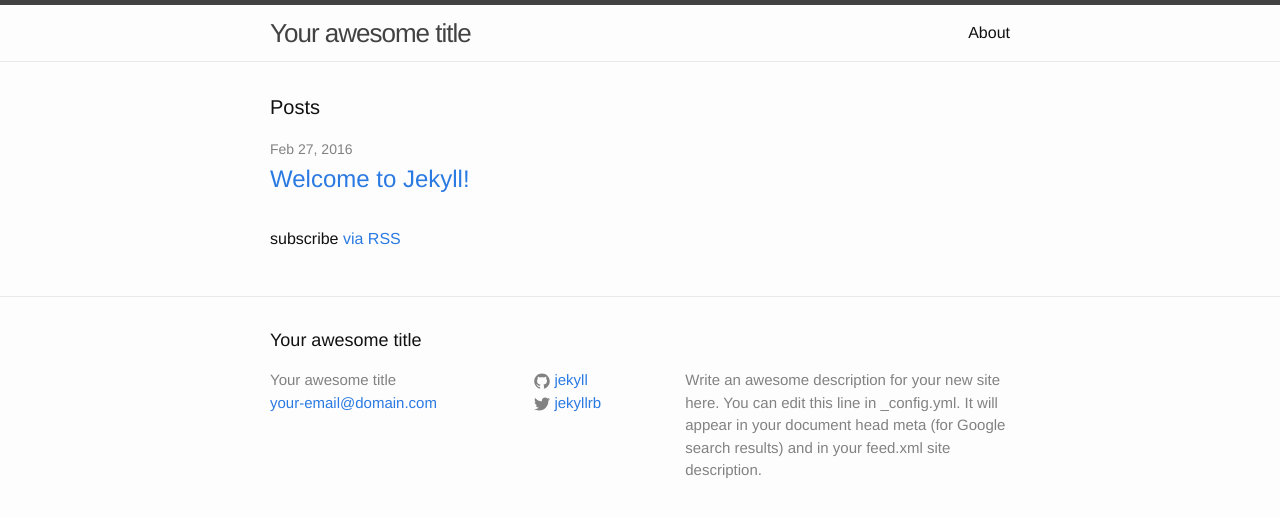
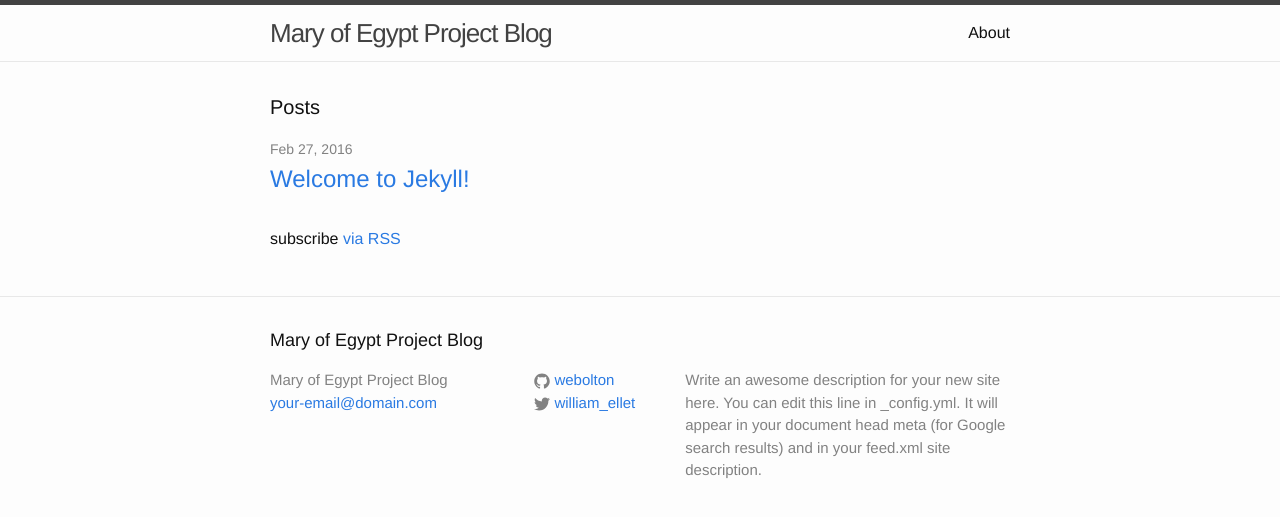
Before and after one commit to webolton/mary_of_egypt_blog, a Jekyll site: the page built from index.html, in a window 1280 px wide. Shown: the top 517 px of the page. Built offline with Jekyll 4.4.1, drawn with Linux system fonts in a browser that asks for light colours.

Commit message:
Basic site configuration

```diff
--- a/_config.yml
+++ b/_config.yml
@@ -6,16 +6,16 @@
 # 'jekyll serve'. If you change this file, please restart the server process.
 
 # Site settings
-title: Your awesome title
+title: Mary of Egypt Project Blog
 email: your-email@domain.com
 description: > # this means to ignore newlines until "baseurl:"
   Write an awesome description for your new site here. You can edit this
   line in _config.yml. It will appear in your document head meta (for
   Google search results) and in your feed.xml site description.
 baseurl: "" # the subpath of your site, e.g. /blog
-url: "http://yourdomain.com" # the base hostname & protocol for your site
-twitter_username: jekyllrb
-github_username:  jekyll
+url: "http://maryofegypt.org" # the base hostname & protocol for your site
+twitter_username: william_ellet
+github_username:  webolton
 
 # Build settings
 markdown: kramdown
```
